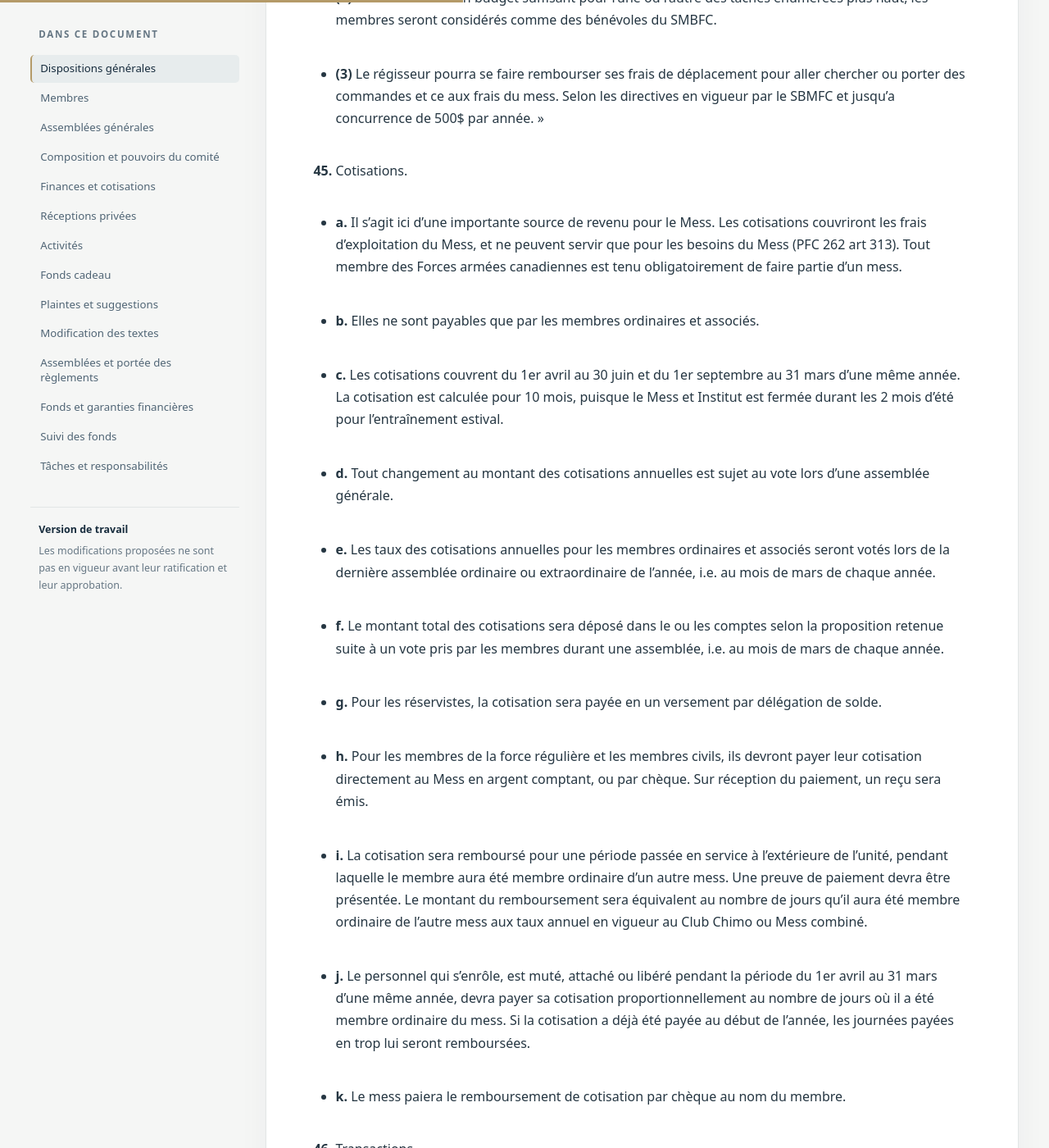
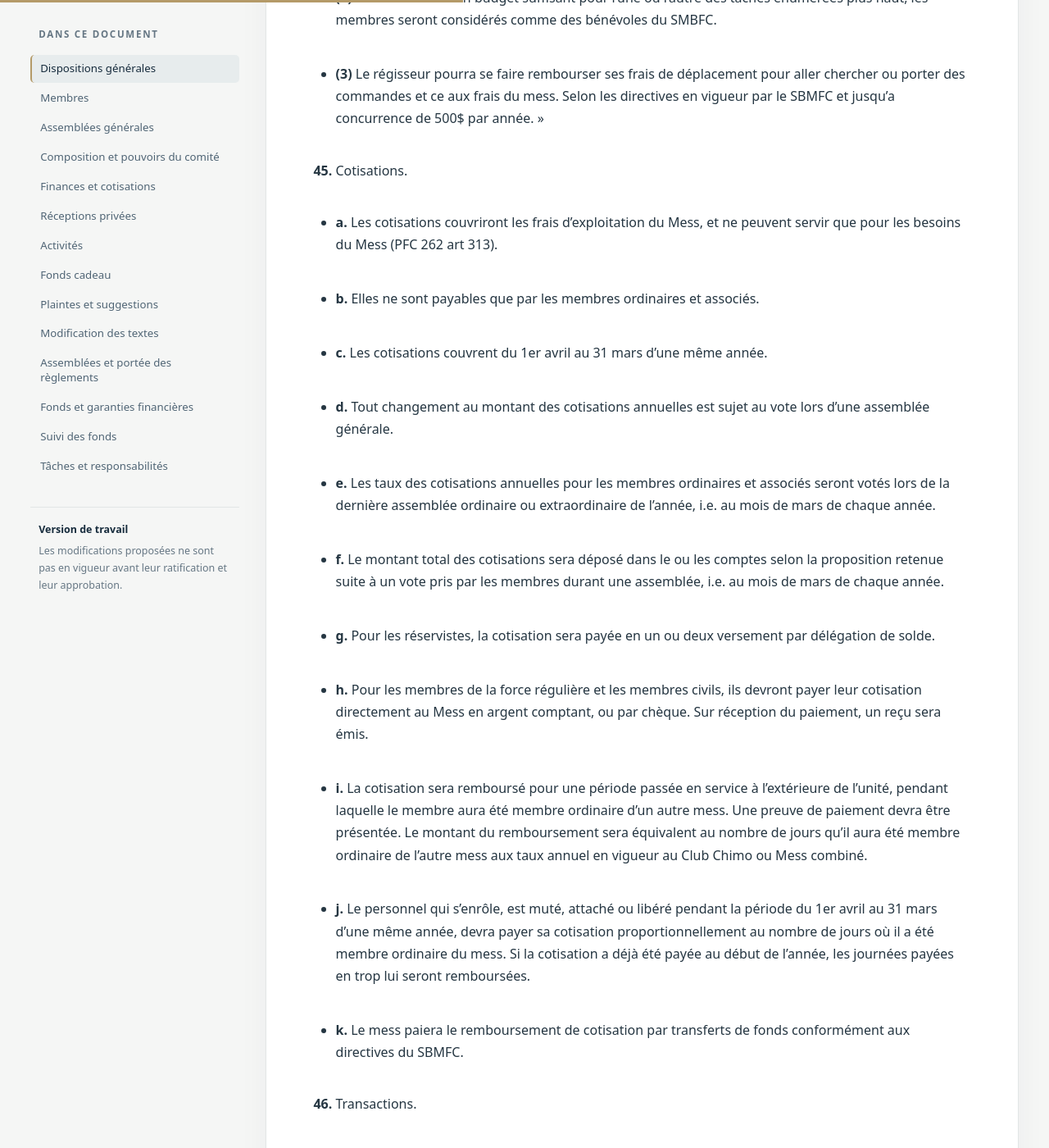
Before and after one commit to shocktubeM81/mess-9eg, a Jekyll site: the page built from versions/2026-10-28-v0.2/constitution-consolidee.md, in a window 1280 px wide and 1400 px high, scrolled down 7462 px. Shown: the whole window at 82% size. Built offline with Jekyll 4.4.1, drawn with Linux system fonts in a browser that asks for light colours; some of the changed text lies outside the part shown.

Commit message:
Revise membership fees and reimbursement policies
Simplified membership fee structure and reimbursement processes.

```diff
--- a/versions/2026-10-28-v0.2/constitution-consolidee.md
+++ b/versions/2026-10-28-v0.2/constitution-consolidee.md
@@ -187,11 +187,11 @@ La constitution établit les droits, les organes et les garanties; les quatre r
 
 <a id="article-45"></a>**45.** Cotisations.
 
-- **a.** Il s'agit ici d'une importante source de revenu pour le Mess. Les cotisations couvriront les frais d'exploitation du Mess, et ne peuvent servir que pour les besoins du Mess (PFC 262 art 313). Tout membre des Forces armées canadiennes est tenu obligatoirement de faire partie d'un mess.
+- **a.** Les cotisations couvriront les frais d'exploitation du Mess, et ne peuvent servir que pour les besoins du Mess (PFC 262 art 313).
 
 - **b.** Elles ne sont payables que par les membres ordinaires et associés.
 
-- **c.** Les cotisations couvrent du 1er avril au 30 juin et du 1er septembre au 31 mars d'une même année. La cotisation est calculée pour 10 mois, puisque le Mess et Institut est fermée durant les 2 mois d'été pour l'entraînement estival.
+- **c.** Les cotisations couvrent du 1er avril au 31 mars d'une même année.
 
 - **d.** Tout changement au montant des cotisations annuelles est sujet au vote lors d'une assemblée générale.
 
@@ -199,7 +199,7 @@ La constitution établit les droits, les organes et les garanties; les quatre r
 
 - **f.** Le montant total des cotisations sera déposé dans le ou les comptes selon la proposition retenue suite à un vote pris par les membres durant une assemblée, i.e. au mois de mars de chaque année.
 
-- **g.** Pour les réservistes, la cotisation sera payée en un versement par délégation de solde.
+- **g.** Pour les réservistes, la cotisation sera payée en un ou deux versement par délégation de solde.
 
 - **h.** Pour les membres de la force régulière et les membres civils, ils devront payer leur cotisation directement au Mess en argent comptant, ou par chèque. Sur réception du paiement, un reçu sera émis.
 
@@ -207,26 +207,15 @@ La constitution établit les droits, les organes et les garanties; les quatre r
 
 - **j.** Le personnel qui s’enrôle, est muté, attaché ou libéré pendant la période du 1er avril au 31 mars d'une même année, devra payer sa cotisation proportionnellement au nombre de jours où il a été membre ordinaire du mess. Si la cotisation a déjà été payée au début de l’année, les journées payées en trop lui seront remboursées.
 
-- **k.** Le mess paiera le remboursement de cotisation par chèque au nom du membre.
+- **k.** Le mess paiera le remboursement de cotisation par transferts de fonds conformément aux directives du SBMFC.
 
 <a id="article-46"></a>**46.** Transactions.
-
-- **a.** Le privilège des chèques personnels sera enlevé à toute personne dont l'un de ses chèques se révèle sans fonds. Les frais de la banque lui seront réclamés.
-
-
-
 
 - **b.** Le prix des consommations sera affiché à la vue du consommateur. Tout changement de prix devra être approuvé, avant son entrée en vigueur, lors de l'assemblée du mess et/ou par approbation du commandant.
 
 - **c.** Paiement des achats et dépenses. Tous les achats et dépenses faits pour les besoins du mess seront payés par chèque.
 
-- **d.** Carte du Commandant. La carte du Commandant est un privilège utilisé par le Commandant afin de promouvoir et encourager la collaboration entre divers invités d’honneurs lors de fonctions officielles. Le montant maximum de la carte est de 50$ et renouvelable mensuellement. Le montant n’est pas cumulatif. Cette carte peut être utilisée par le PCAM en l’absence du Commandant.
-
 - **e.** Traite. Le PCAM peut sonner un maximum de trois traites au cours de l’année financière. Ces traites sont permises seulement lors des assemblées générales ou lors d’un événement extraordinaire et officiel (par exemple au dîner de la troupe ou dans le cadre de Anniversaire du 9 EG). Ce privilège peut être utilisé qu’une seule fois au cours de l’événement. Une consommation par membre présent dans le Mess au moment de la traite est autorisée. Le Commandant se réserve également ce privilège lors du dîner de la troupe.
-
-- **f.** Pour être membres en règles, les membres doivent avoir payé leur cotisation annuelle complète.
-
-- **g.** Opérations bancaires. Deux signatures sont obligatoires pour valider un chèque.
 
 <a id="article-47"></a>**47.** Dépenses du comité de divertissement.
 
```
